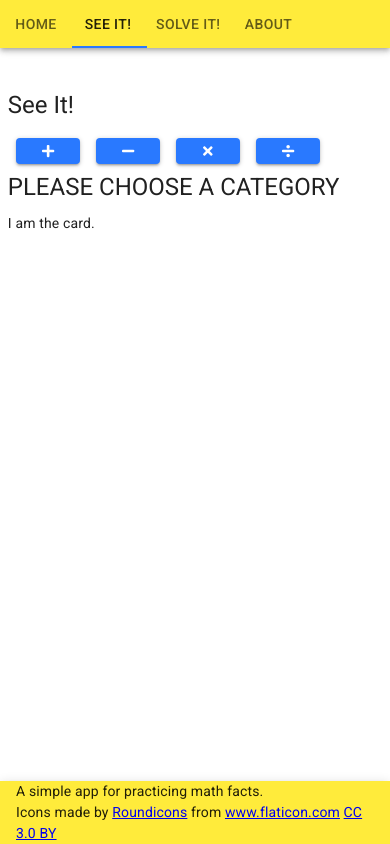
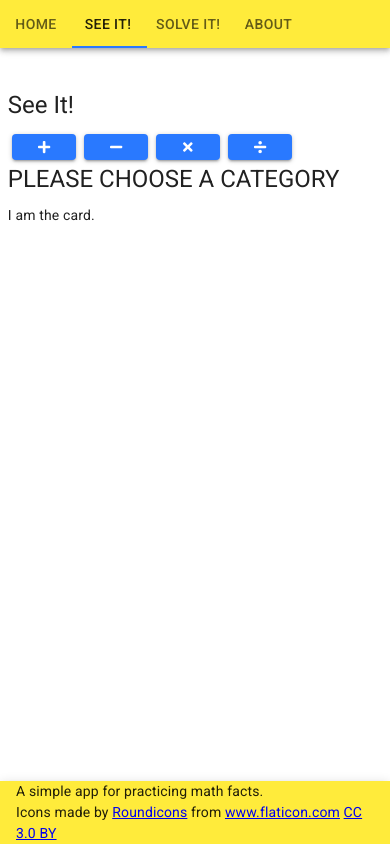
Before and after one commit to jarretrose/jj-math-facts, a React (Create React App) app: page /see in a window 390 px wide. Built offline with nearby package versions, Linux system fonts and the light colour scheme.

Commit message:
minor spacing tweak for smaller screens

```diff
--- a/src/NavBar.js
+++ b/src/NavBar.js
@@ -4,7 +4,7 @@ import { Link } from 'react-router-dom'
 import styles from './styles'
 
 import PropTypes from 'prop-types'
-import { withStyles } from '@material-ui/core'
+import { withStyles, Typography } from '@material-ui/core'
 import AppBar from '@material-ui/core/AppBar'
 import Tabs from '@material-ui/core/Tabs';
 import Tab from '@material-ui/core/Tab';
@@ -32,12 +32,10 @@ class NavBar extends Component {
       <div className={classes.app_bar_root}>
         <AppBar position='static'>
           <Tabs value={value} onChange={this.handleChange}>
-
             <Tab label='Home' value={0} component={Link} to={'/'} />
             <Tab label='See It!' value={1} component={Link} to={'/see'} />
             <Tab label='Solve It!' value={2} component={Link} to={'/solve'} />
             <Tab label='About' value={3} component={Link} to={'/about'} />
-
           </Tabs>
         </AppBar>
       </div >
--- a/src/styles.js
+++ b/src/styles.js
@@ -12,6 +12,8 @@ const styles = theme => ({
   },
   button: {
     margin: theme.spacing.unit,
+    [theme.breakpoints.down('sm')]: { margin: theme.spacing.unit / 2 },
+    marginBottom: theme.spacing.unit * 2,
   }
 })
 
--- a/src/theme.js
+++ b/src/theme.js
@@ -1,5 +1,5 @@
 import { createMuiTheme } from '@material-ui/core/styles'
-import { blue, yellow, green, amber } from '@material-ui/core/colors'
+import { blue, yellow } from '@material-ui/core/colors'
 
 const theme = createMuiTheme({
   palette: {
```
